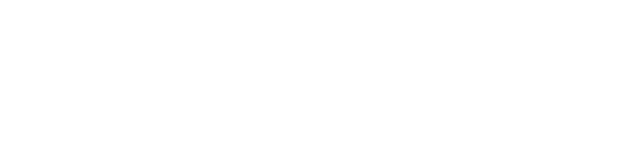
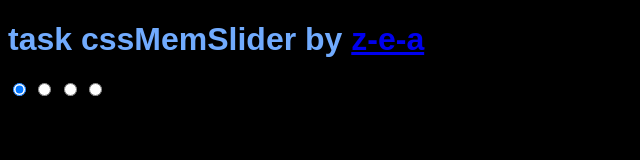
Before and after one commit to z-e-a/cssMemeSlider, a plain HTML site: page index.html in a window 1280 px wide. Shown: the whole page, without its empty margins (0-640 px from the left). Drawn offline with Linux system fonts and the light colour scheme.

Commit message:
feat: add radio-buttons (Пт, сен 15, 2023 7:15:46 )

```diff
--- a/index.html
+++ b/index.html
@@ -3,9 +3,15 @@
 <head>
     <meta charset="UTF-8">
     <meta name="viewport" content="width=device-width, initial-scale=1.0">
-    <title>cssMemeSlider by z-e-a/title>
+    <title>cssMemeSlider by z-e-a</title>
+    <link rel="stylesheet" href="style.css" />
 </head>
 <body>
+    <h1>task cssMemSlider by <a href="https://github.com/z-e-a" target="_blank" rel="noopener noreferrer">z-e-a</a></h1>
+    <input type="radio" class="radio-btn" name="switch" id="mem1" checked />
+    <input type="radio" class="radio-btn" name="switch" id="mem2" />
+    <input type="radio" class="radio-btn" name="switch" id="mem3" />
+    <input type="radio" class="radio-btn" name="switch" id="mem4" />
 
 </body>
 </html>
--- /dev/null
+++ b/style.css
@@ -0,0 +1,15 @@
+:root {
+    --bg-color: #25282a;
+    --dot-color: #71abfe;
+    --dot-active-color: #bcbdbe;
+    --width: 50vw;
+    --mems-cnt: 4;
+    --anim-spd: 0.5s;
+}
+
+body{
+    background-color: black;
+    font-family: Arial, sans-serif;
+    color: var(--dot-color);
+    font-size: 16px;
+}
```
